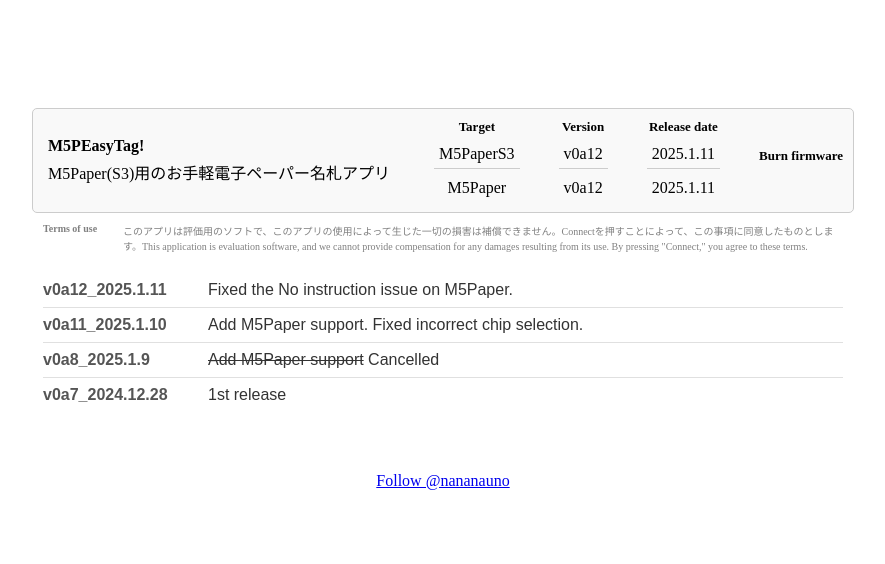
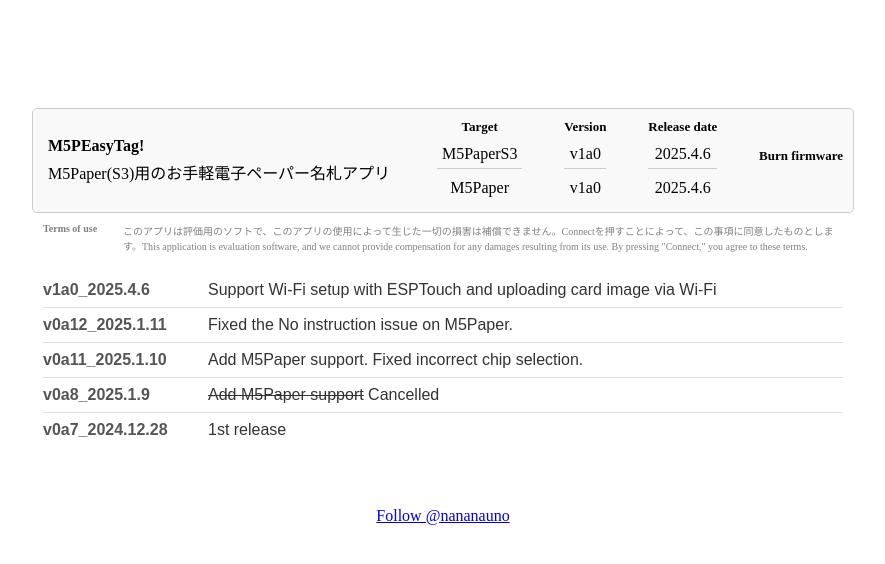
Before and after one commit to nananauno/M5PEasyTag, a plain HTML site: page site/index.html in a window 1280 px wide. Shown: the whole page, without its empty margins (197-1082 px from the left). Drawn offline with Linux system fonts and the light colour scheme.

Commit message:
Update site files (index.html, manifest.json, manifestS3.json)

```diff
--- a/site/index.html
+++ b/site/index.html
@@ -38,13 +38,13 @@
 			</div>
 			<div class="app_info">
 				<div class="app_subtitle">Version</div>
-				<div class="app_version">v0a12</div>
-				<div class="app_version">v0a12</div>
+				<div class="app_version">v1a0</div>
+				<div class="app_version">v1a0</div>
 			</div>
 			<div class="app_info">
 				<div class="app_subtitle">Release date</div>
-				<div class="app_date">2025.1.11</div>
-				<div class="app_date">2025.1.11</div>
+				<div class="app_date">2025.4.6</div>
+				<div class="app_date">2025.4.6</div>
 			</div>
 			<div class="app_info">
 				<div class="app_subtitle">Burn firmware</div>
@@ -57,6 +57,10 @@
 				<div class="detail_description">このアプリは評価用のソフトで、このアプリの使用によって生じた一切の損害は補償できません。Connectを押すことによって、この事項に同意したものとします。This application is evaluation software, and we cannot provide compensation for any damages resulting from its use. By pressing "Connect," you agree to these terms.</div>
 		</div>
 		<div class="history">
+			<div class="history_item">
+				<div class="history_date">v1a0_2025.4.6</div>
+				<div class="history_detail">Support Wi-Fi setup with ESPTouch and uploading card image via Wi-Fi</div>
+			</div>
 			<div class="history_item">
 				<div class="history_date">v0a12_2025.1.11</div>
 				<div class="history_detail">Fixed the No instruction issue on M5Paper.</div>
--- a/site/manifestS3.json
+++ b/site/manifestS3.json
@@ -1,13 +1,13 @@
 {
     "name": "M5PEasyTag",
-    "version": "S3_v0a12",
+    "version": "S3_v1a0",
     "funding_url": "https://app.nanana.uno/",
     "new_install_prompt_erase": true,
     "builds": [
       {
         "chipFamily": "ESP32-S3",
         "parts": [
-          { "path": "m5peasytag_s3_v0a12.bin", "offset": 0 }
+          { "path": "m5peasytag_s3_v1a0.bin", "offset": 0 }
         ]
       }
     ]
```
Also changed, not shown: site/manifest.json.
